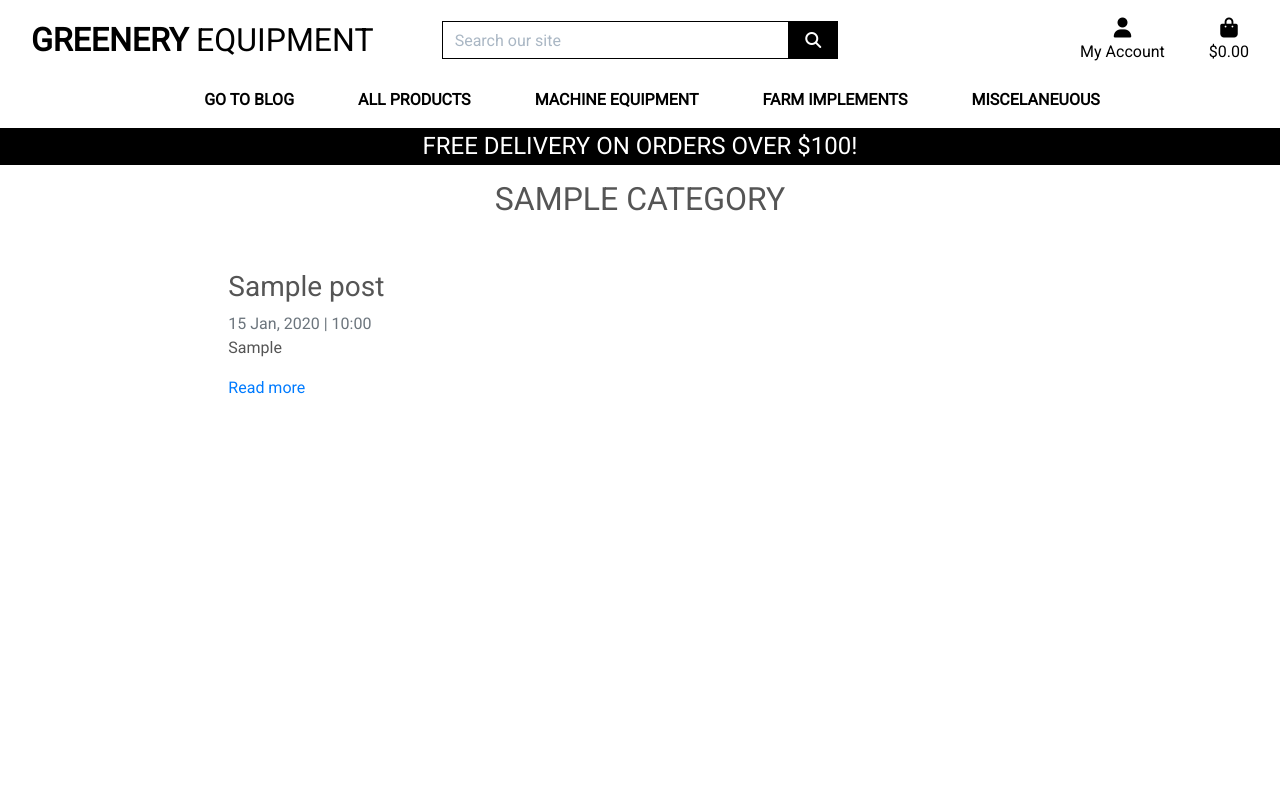
After one commit to Rozdandy/greenery_equipment, a Django app: a page that uses templates/base.html in a window 1280 px wide. The commit adds this page. Run offline with Django 3.2, Linux system fonts and the light colour scheme; tables that the repository leaves empty hold one stand-in row (values such as "Sample post"); some libraries are stand-ins or nearby versions.

Commit message:
Added blog category template, contents and functionality

```diff
--- a/blog/models.py
+++ b/blog/models.py
@@ -26,13 +26,3 @@ class Post(models.Model):
 
     def __str__(self):
         return self.title
-
-
-class Comment(models.Model):
-    name = models.CharField(max_length=200)
-    post = models.ForeignKey(Post, related_name="comments", on_delete=models.CASCADE)
-    date_added = models.DateTimeField(auto_now_add=True)
-    article = models.TextField()
-
-    def __str__(self):
-        return self.name
--- /dev/null
+++ b/blog/templates/blog/blog_category.html
@@ -0,0 +1,46 @@
+{% extends "base.html" %}
+{% load static %}
+
+{% block page_header %}
+<div class="container header-container">
+    <div class="row">
+        <div class="col"></div>
+    </div>
+</div>
+{% endblock %}
+
+{% block content %}
+<div class="overlay"></div>
+
+<!-- Blog categories-->
+<div class="container-fluid">
+    <div class="row-products">
+        <div class="col text-center mt-3 mb-3 pb-1">
+            <h2 class="logo-font">{{ category.title }}</h2>
+
+        </div>
+    </div>
+    {% for post in category.posts.all %}
+    <div class="row mt-4">
+        <div class="col-8 offset-2">
+            <h3 class="blog-title mt-3">{{ post.title }}</h3>
+        </div>
+    </div>
+    <div class="row">
+        <div class="col-8 offset-2">
+            <div class="text-muted">{{ post.date_added | date:"d M, Y | h:i" }}</div>
+        </div>
+    </div>
+    <div class="row">
+        <div class="col-8 offset-2">
+            <article>{{ post.overview }}</article>
+        </div>
+    </div>
+    <div class="row pb-2 mt-3">
+        <div class="col-8 offset-2">
+            <a href="{% url 'detail_post'  post.slug %}" class="read-text">Read more</a>
+        </div>
+    </div>
+    {% endfor %}
+</div>
+{% endblock %}
--- a/blog/urls.py
+++ b/blog/urls.py
@@ -4,4 +4,6 @@ from . import views
 urlpatterns = [
     path('', views.post, name='post'),
     path('<slug:slug>/', views.detail_post, name='detail_post'),
+    path('category/<slug:slug>/', views.category, name='category'),
+
 ]
--- a/blog/views.py
+++ b/blog/views.py
@@ -1,9 +1,6 @@
 from django.shortcuts import render, redirect, reverse, get_object_or_404
 from .models import Category, Post
 from django.contrib.auth.decorators import login_required
-
-from .forms import CommentForm
-
 
 
 def post(request):
@@ -39,3 +36,15 @@ def detail_post(request, slug):
     }
 
     return render(request, template, context)
+
+
+def category(request, slug):
+    """ Blog Categories """
+    category = Category.objects.get(slug=slug)
+
+    template = 'blog/blog_category.html'
+    context = {
+        'category': category
+    }
+
+    return render(request, template, context)
--- a/templates/base.html
+++ b/templates/base.html
@@ -75,6 +75,7 @@
                           {% if request.user.is_authenticated %}
                               {% if request.user.is_superuser %}
                                   <a href="{% url 'add_product' %}" class="dropdown-item">Product Management</a>
+                                  <a href="{% url 'blog_add' %}" class="dropdown-item">Blog Management</a>
                               {% endif %}
                               <a href="{% url 'profile' %}" class="dropdown-item">My Profile</a>
                               <a href="{% url 'account_logout' %}" class="dropdown-item">Logout</a>
--- a/templates/includes/mobile-top-header.html
+++ b/templates/includes/mobile-top-header.html
@@ -31,6 +31,7 @@
         {% if request.user.is_authenticated %}
             {% if request.user.is_superuser %}
              <a href="{% url 'add_product' %}" class="dropdown-item">Product Management</a>
+             <a href="{% url 'blog_add' %}" class="dropdown-item">Blog Management</a>
             {% endif %}
             <a href="" class="dropdown-item">My Profile</a>
             <a href="{% url 'account_logout' %}" class="dropdown-item">Logout</a>
```
Also changed, not shown: blog/forms.py (+14 -0 lines), blog/templates/blog/blog_add.html (added, +52 -0 lines), blog/templates/blog/blog_detail.html (+2 -21 lines), blog/templates/blog/edit_blog.html (added).
